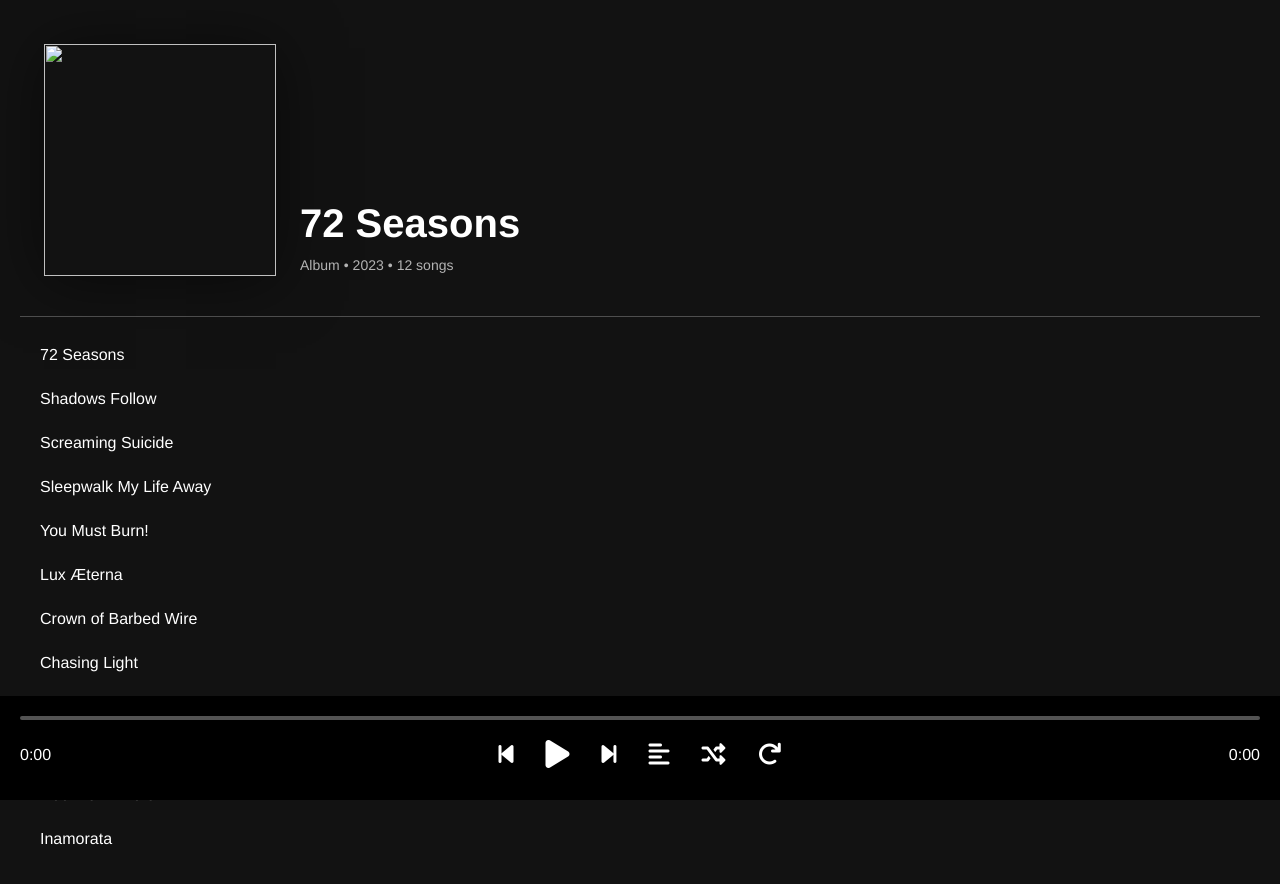
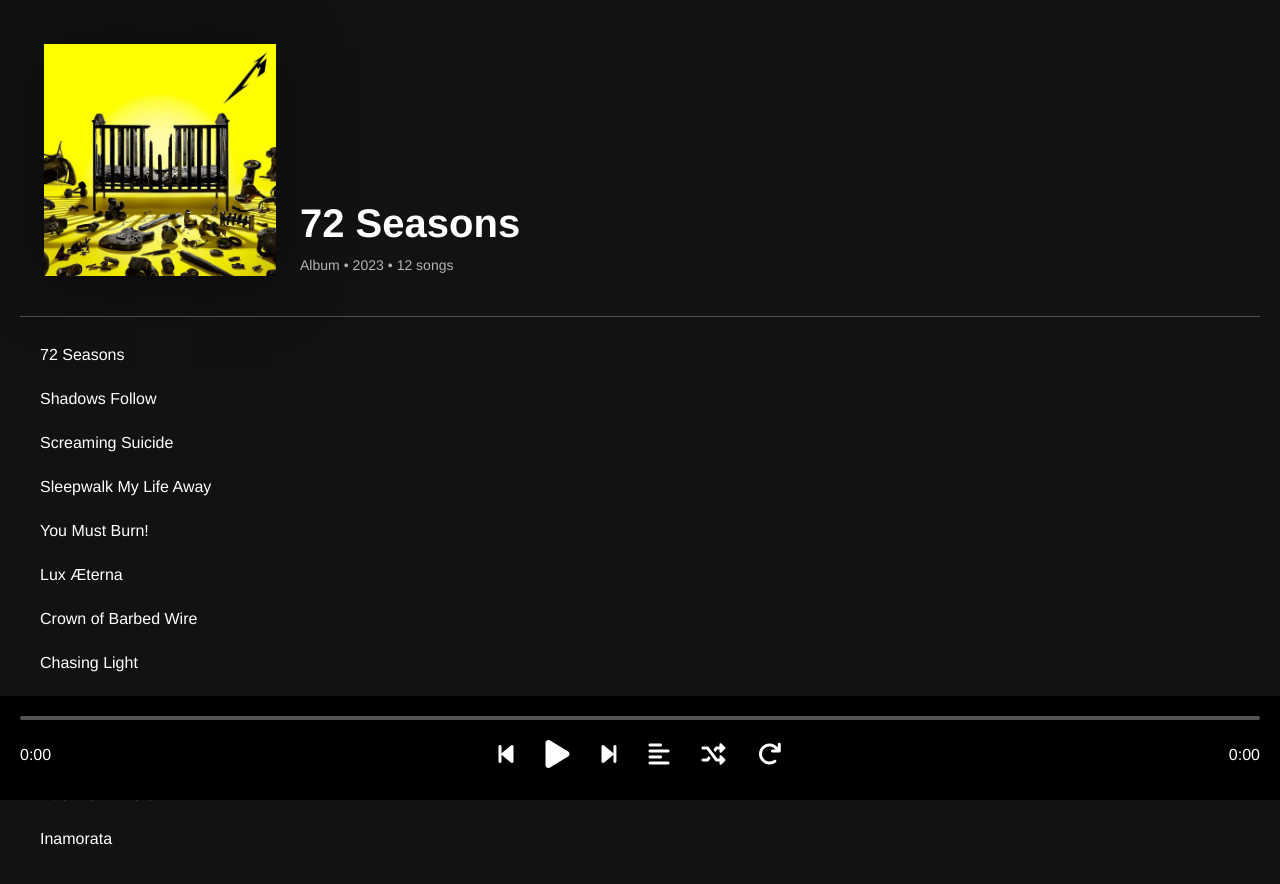
Before and after one commit to BellaDolcezza/72_seasons.github.io, a plain HTML site: page index.html in a window 1280 px wide. Drawn offline with nearby package versions, Linux system fonts and the light colour scheme.

Commit message:
Update index.html

```diff
--- a/index.html
+++ b/index.html
@@ -12,7 +12,7 @@
 <body>
 
         <div class="album-header">
-        <img class="album-cover" src="72_seasons.jpeg">
+        <img class="album-cover" src="72_seasons.jpg">
         <div class="album-info">
             <h1 class="album-title">72 Seasons</h1>
             <div class="album-details">
```
